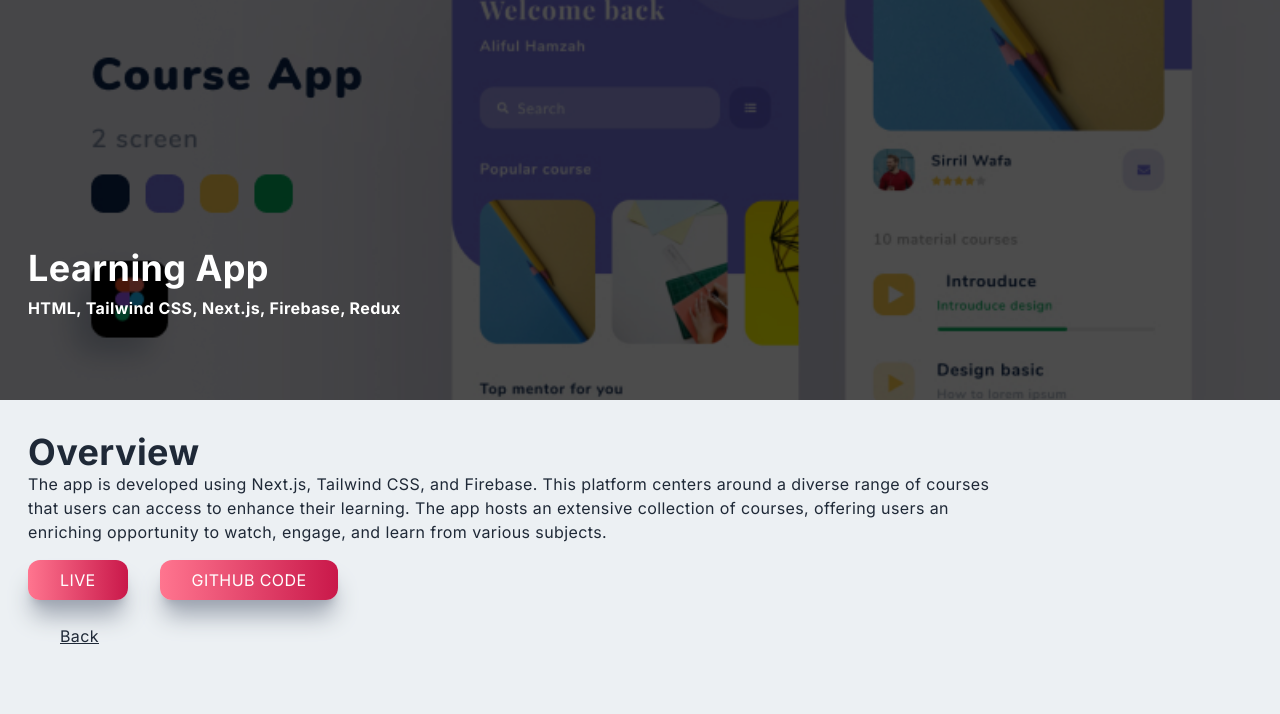
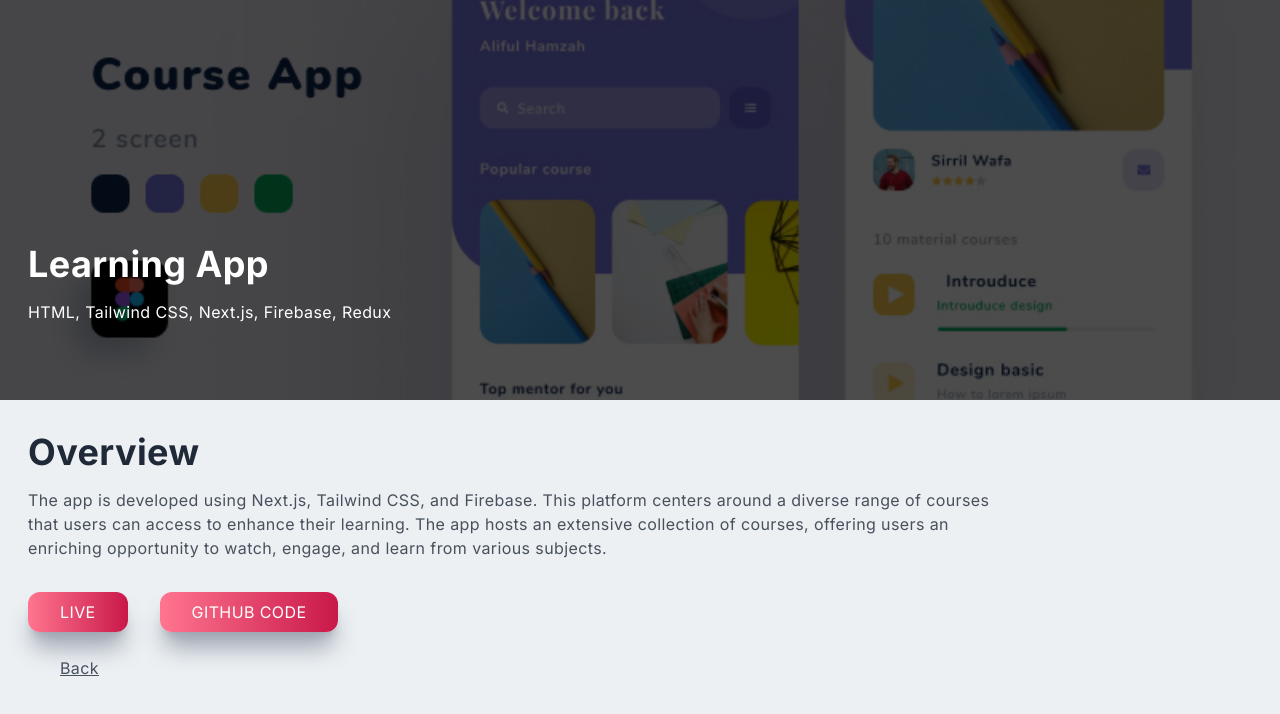
Before and after one commit to 202303-PRM-TR-FEW/portfolio-project-Izdiharomer, a Next.js app in the folder portfolio/: page /blog/1 in a window 1280 px wide. Shown: the top 714 px of the page. Built offline with nearby package versions, Linux system fonts and the light colour scheme.

Commit message:
update: style of dynamic route project updated

```diff
--- a/portfolio/app/blog/[id]/page.jsx
+++ b/portfolio/app/blog/[id]/page.jsx
@@ -35,14 +35,14 @@ const Page = () => {
         />
         <div className='absolute top-[70%] max-w-[1240px] w-full left-[50%] right-[50%] translate-x-[-50%] translate-y-[-50%] text-white z-10 p-2'>
           <h2 className='py-2'>{project.title}</h2>
-          <h3>{project.technologies.join(', ')}</h3>
+          <p className='pt-2'>{project.technologies.join(', ')}</p>
         </div>
       </div>
 
       <div className='max-w-[1240px]  mx-auto p-2 grid md:grid-cols-5 gap-8 py-8'>
         <div className='col-span-4'>
-          <h2>Overview</h2>
-          <p>{project.description}</p>
+          <h2 className='pb-4'>Overview</h2>
+          <p className='opacity-80'>{project.description}</p>
           <a
             href={project.liveDemoUrl}
             target='_blank'
@@ -55,11 +55,11 @@ const Page = () => {
             target='_blank'
             rel='noreferrer'
           >
-            <button className='px-8 py-2 mt-4'>Github code</button>
+            <button className='px-8 py-2 mt-8'>Github code</button>
           </a>
           <div className='px-8 py-2 mt-4'>
           <Link href='/#projects'>
-            <p className='underline cursor-pointer'>Back</p>
+            <p className='underline cursor-pointer opacity-80 hover:text-blue-500'>Back</p>
           </Link>
         </div>
 
--- a/portfolio/app/components/ProjectItem.jsx
+++ b/portfolio/app/components/ProjectItem.jsx
@@ -22,7 +22,7 @@ const ProjectItem = ({ id, title, imageUrl, tech }) => {
       />
       <div className='hidden group-hover:block absolute top-[50%] left-[50%] translate-x-[-50%] translate-y-[-50%]'>
         <h3 className='text-1xl text-white tracking-wider text-center'>{title}</h3>
-        <p className='pb-4 pt-2 text-sm text-white tracking-wider font-semibold text-center'>
+        <p className='pb-4 pt-2 text-sm text-white tracking-wider text-center'>
           {tech}
         </p>
         {/* Use Link to create a dynamic link */}
--- a/portfolio/app/data/projects.json
+++ b/portfolio/app/data/projects.json
@@ -38,8 +38,8 @@
   {
     "id": 5,
     "title": "Portfolio Project",
-    "description": "The Movie Explorer Web App, developed using Javascript, CSS, and APIs, offers an engaging platform for discovering movies and actors. With dynamic content fetched from The Movie Database (TMDB) API, users can explore trending movies, view details, watch trailers, and learn about actors. The app boasts an interactive UI, responsive design, and filtering options for an immersive and user-friendly experience.",
-    "technologies": ["HTML", "CSS", "Next.js", "getform.io"],
+    "description": "My personal portfolio website developed using Next.js and CSS. It showcases my projects, skills, and contact information.",
+    "technologies": ["HTML", "Tailwind CSS", "Next.js", "getform.io"],
     "imageUrl": "/assets/projects/portfolio.jpg",
     "liveDemoUrl": "https://portfolio-project-izdiharomer-eosin.vercel.app/",
     "githubUrl": "https://github.com/202303-PRM-TR-FEW/portfolio-project-Izdiharomer"
```
Also changed, not shown: portfolio/app/components/ContactForm.js (deleted, +0 -150 lines), portfolio/app/components/Header.jsx (deleted, +0 -31 lines), portfolio/app/components/firebaseConfig.js (deleted, +0 -17 lines).
